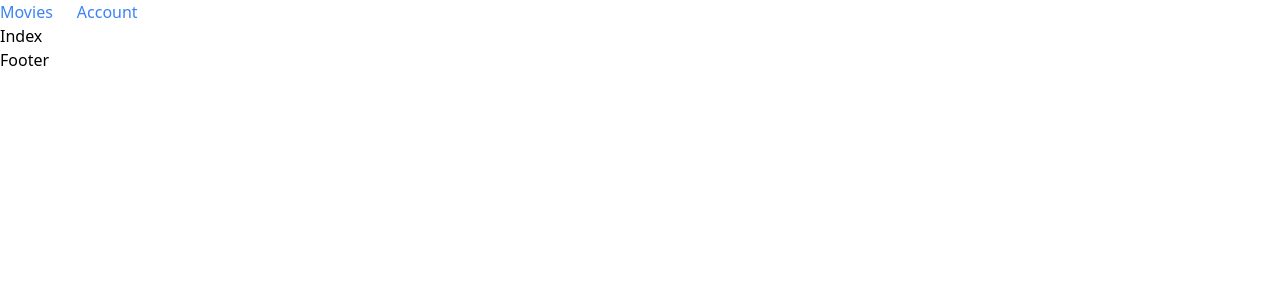
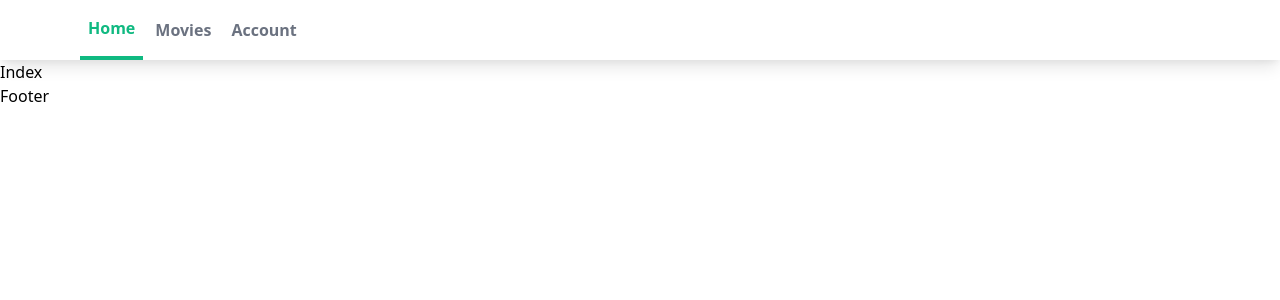
Before and after one commit to HarrisonLAN/NextJSMovieFrontEnd, a Next.js app: page / in a window 1280 px wide. Shown: the top 300 px of the page. Built offline with nearby package versions, Linux system fonts and the light colour scheme; no server answers.

Commit message:
Temp fixed user auth paths with added css to movies page

```diff
--- a/components/header.js
+++ b/components/header.js
@@ -1,26 +1,26 @@
 import Link from 'next/link'
 import { signIn, signOut, useSession } from 'next-auth/client'
-
-// The approach used in this component shows how to built a sign in and sign out
-// component that works on pages which support both client and server side
-// rendering, and avoids any flash incorrect content on initial page load.
+import Image from 'next/image'
+import logo from '../public/RIMDB-logos_transparent.png'
 export default function Header() {
     const [session, loading] = useSession()
 
     return (
+
         <header>
-            <nav>
-                <div className="container mx-auto">
-                    <ul className="flex">
-                        <li className="mr-6">
-                            <a className="text-blue-500 hover:text-blue-800" href="/movies">Movies</a>
-                        </li>
-                        <li className="mr-6">
-                            <a className="text-blue-500 hover:text-blue-800" href="/account">Account</a>
-                        </li>
-                    </ul>
-                </div>
-            </nav>
+            <nav className="bg-white shadow-lg">
+			<div className="max-w-6xl mx-auto px-4">
+				<div className="flex justify-between">
+					<div className="flex space-x-7">
+						<div className="hidden md:flex items-center space-x-1">
+							<a href="/" className="py-4 px-2 text-green-500 border-b-4 border-green-500 font-semibold ">Home</a>
+							<a href="/movies" className="py-4 px-2 text-gray-500 font-semibold hover:text-green-500 transition duration-300">Movies</a>
+							<a href="/account" className="py-4 px-2 text-gray-500 font-semibold hover:text-green-500 transition duration-300">Account</a>
+						</div>
+					</div>
+				</div>
+			</div>
+		</nav>
         </header>
     )
 }
--- a/pages/_app.js
+++ b/pages/_app.js
@@ -36,13 +36,21 @@ function Auth({ children }) {
   useEffect(() => {
     if (loading) return;
     if (!isUser && isProtectedRoute) {
+      console.log("isnt logged in");
       router.push(REDIRECT_PATH);
     }
   }, [isUser, loading]);
 
   if (!isProtectedRoute || router.asPath === REDIRECT_PATH) {
+    console.log("default route");
     return children;
   }
+  if(session){
+    return children;
+  }else{
+    console.log("not logged in");
+  }
+
 
   return <p> Loading... </p>;
 }
--- a/pages/api/auth/[...nextauth].js
+++ b/pages/api/auth/[...nextauth].js
@@ -6,10 +6,6 @@ import Providers from 'next-auth/providers';
 
 const options = {
     providers: [
-        Providers.GitHub({
-            clientId: process.env.GITHUB_ID,
-            clientSecret: process.env.GITHUB_SECRET
-        }),
         Providers.Credentials({
             name: 'Credentials',
             credentials: {
--- a/pages/login.js
+++ b/pages/login.js
@@ -1,20 +1,20 @@
 import React, { useState } from 'react';
 import Image from 'next/image'
 import logo from '../public/RIMDB-logos_transparent.png'
-import { signIn, signOut, useSession } from 'next-auth/client'
+import { signIn, signOut, useSession , jwt} from 'next-auth/client'
 import { useRouter } from 'next/router';
 
+function GetUser(event, name, password, session) {
+    event.preventDefault();
+    const user = signIn('credentials', { name, password });
 
-function GetUser(event, name, password) {
-    event.preventDefault();
-    signIn('credentials', { name, password });
 }
 
 export default function Login() {
+    const [session, loading] = useSession()
     const router = useRouter();
     const [username, setUsername] = useState("");
     const [password, setPassword] = useState("");
-    const [session, loading] = useSession()
 
     function validateForm() {
         return username.length > 0 && password.length > 0;
@@ -38,7 +38,7 @@ export default function Login() {
                         </a>
                     </p>
                 </div>
-                <form className="mt-8 space-y-6" onSubmit={(event) => GetUser(event, username, password)}>
+                <form className="mt-8 space-y-6" onSubmit={(event) => GetUser(event, username, password, session)}>
                     <input type="hidden" name="remember" value="true" />
                     <div className="rounded-md shadow-sm -space-y-px">
                         <div>
--- a/pages/movies/index.js
+++ b/pages/movies/index.js
@@ -1,6 +1,7 @@
 import React, { useState, useEffect, useRef } from 'react';
 import movieController from '../api/movies/movies';
 import Link from 'next/link';
+import Layout from '../../components/layout'
 
 function Movies() {
     const initialLoad = useRef(true);
@@ -15,20 +16,43 @@ function Movies() {
 
     const fetchFilms = async () => {
         const res = await movieController.fetchFilms();
-        const { success, movies } = res;
-        setFilms(movies);
+        setFilms(res.movies);
     };
 
-    if (!films?.length > 0) return <div> loading... </div>;
+    if (!films?.length > 0) return <div> Temp loading... </div>;
+
+    console.log(films);
+    var i = 0;
 
     return (
-        <div>
-            {films.map((item) => (
-                <h1 key={item._id}>
-                    <Link href={`/movies/${item._id}`}>{item.title}</Link>
-                </h1>
-            ))}
-        </div>
+        <Layout>
+                <div className="bg-gray-100 w-4/5 rounded px-6 ">
+                    <div className="border-l-4 border-red-400 -ml-6 pl-6 flex items-center justify-between my-4">
+                        <div className="font-semibold text-gray-800">Top Rated Movies</div>
+                    </div>
+
+                            {films.map((item) => (
+
+                                <div key={item._id}>
+                                    <hr className="-mx-6"></hr>
+                                    <div className="flex items-center justify-between my-4">
+                                    <div className="w-16">
+                                        <img className="w-12 h-12 rounded-full" src={item.poster}/>
+                                    </div>
+                                    <div class="flex-1 pl-2">
+                                        <div class="text-gray-700 font-semibold">
+                                            {i=i+1}: {item.title}
+                                        </div>
+                                        <div class="text-gray-600 font-thin">
+                                            {item.plot}
+                                        </div>
+                                    </div>
+                                    <Link className="text-red-400" href={`/movies/${item._id}`}>Read More</Link>
+                                    </div>
+                                </div>
+                            ))}
+                </div>
+        </Layout>
     )
 }
 
```
